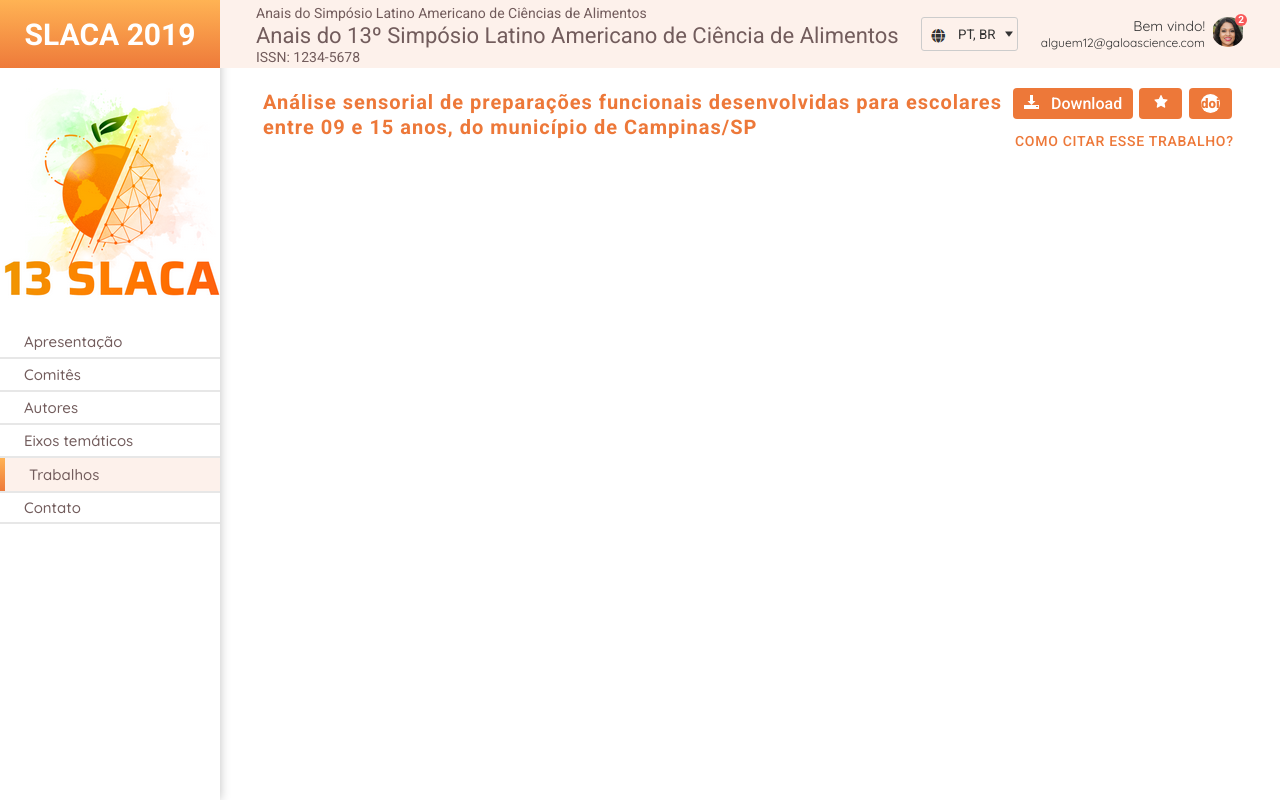
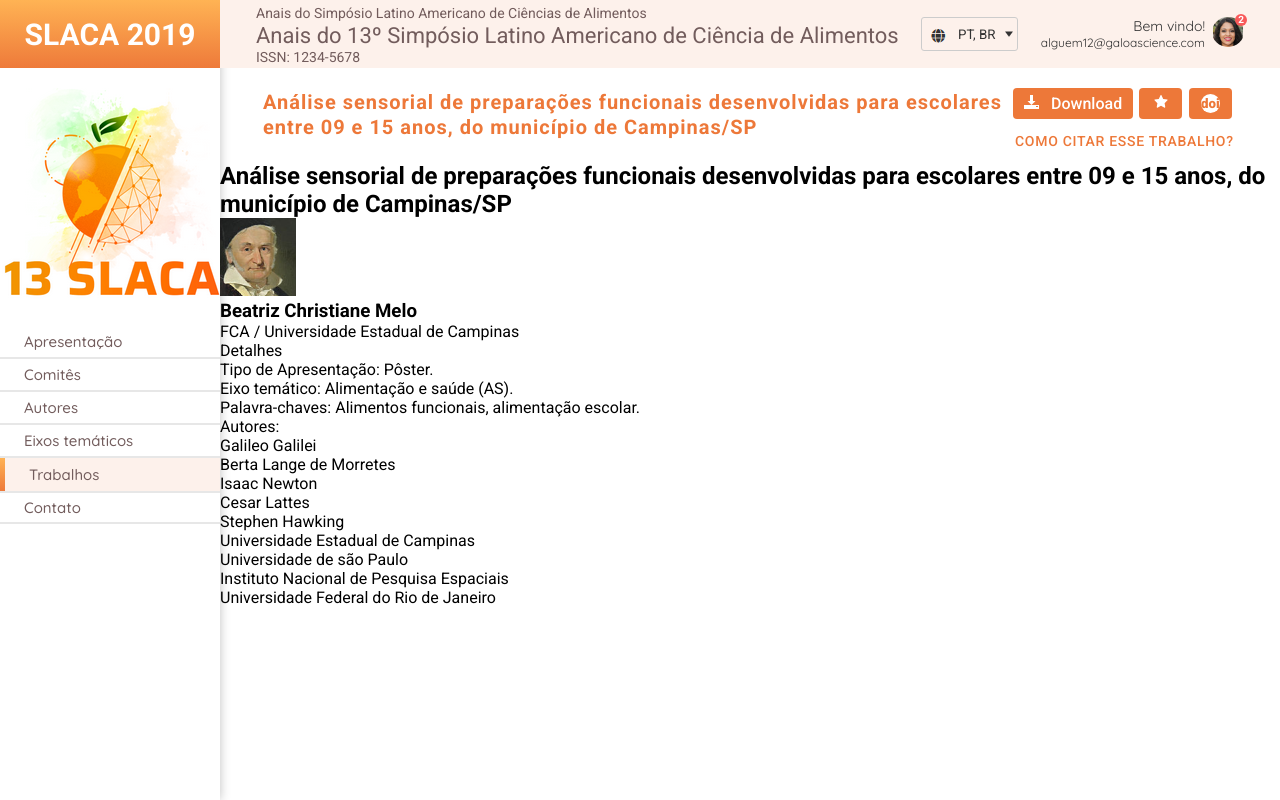
Before and after one commit to moises-macedo/chuva-moises-macedo, a React (Create React App) app: page / in a window 1280 px wide. Built offline with nearby package versions, Linux system fonts and the light colour scheme.

Commit message:
Criado Componente VideoDescription
Criado componente que fazer para da descrição da main

```diff
--- a/src/App.js
+++ b/src/App.js
@@ -1,6 +1,7 @@
 import MenuNav from "./Components/MenuNav";
 import Header from "./Components/Header";
 import TitleVideo from "./Components/TitleVideo";
+import VideoDescription from "./Components/VideoDescription";
 
 
 function App() {
@@ -10,6 +11,7 @@ function App() {
       <div>
         <Header />
         <TitleVideo />
+        <VideoDescription />
       </div>
     </>
   );
--- /dev/null
+++ b/src/Components/VideoDescription/index.jsx
@@ -0,0 +1,91 @@
+import UserVideo from "../../Assests/Img/user-video.png"
+
+const VideoDescription = () => {
+    return (
+        <div>
+            <div>
+                <div>
+                    <h2>Análise sensorial de preparações funcionais desenvolvidas para escolares entre 09 e 15 anos, do município de Campinas/SP </h2>
+                </div>
+                <div>
+                    <img src={UserVideo} alt="Beatriz Christiane Melo" />
+                    <div>
+                        <h3>Beatriz Christiane Melo</h3>
+                        <p>FCA / Universidade Estadual de Campinas</p>
+                    </div>
+                </div>
+            </div>
+            <div>
+                <div>
+                    <p>Detalhes</p>
+                </div>
+                <div>
+                    <div>
+                        <ul>
+                            <li>
+                                <ul>
+                                    <li>
+                                        <p>Tipo de Apresentação: <span>Pôster.</span></p>
+                                    </li>
+                                    <li>
+                                        <p>Eixo temático: <span>Alimentação e saúde (AS).</span></p>
+                                    </li>
+                                    <li>
+                                        <p>Palavra-chaves: <span>Alimentos funcionais, alimentação escolar.</span></p>
+                                    </li>
+                                </ul>
+                            </li>
+                            <li>
+                                <ul>
+                                    <li>
+                                        <p>Autores:</p>
+                                    </li>
+                                    <li>
+                                        <p>Galileo Galilei</p>
+                                    </li>
+                                    <li>
+                                        <p>Berta Lange de Morretes</p>
+                                    </li>
+                                    <li>
+                                        <p>Isaac Newton</p>
+                                    </li>
+                                    <li>
+                                        <p>Cesar Lattes</p>
+                                    </li>
+                                    <li>
+                                        <p>Stephen Hawking</p>
+                                    </li>
+                                </ul>
+                            </li>
+                            <li>
+                                <ul>
+                                    <li>
+                                        <p>Universidade Estadual de Campinas</p>
+                                    </li>
+                                    <li>
+                                        <p>Universidade de são Paulo</p>
+                                    </li>
+                                    <li>
+                                        <p> Instituto Nacional de Pesquisa Espaciais</p>
+                                    </li>
+                                    <li>
+                                        <p>Universidade Federal do Rio de Janeiro</p>
+                                    </li>
+                                </ul>
+                            </li>
+                        </ul>
+                    </div>
+                </div>
+                <div>
+                    <div>
+                        <div></div>
+                    </div>
+                </div>
+
+            </div>
+
+        </div>
+    )
+}
+
+export default VideoDescription
```
Also changed, not shown: src/Assests/Img/background-video.png (added), src/Assests/Img/user-video.png (added).
